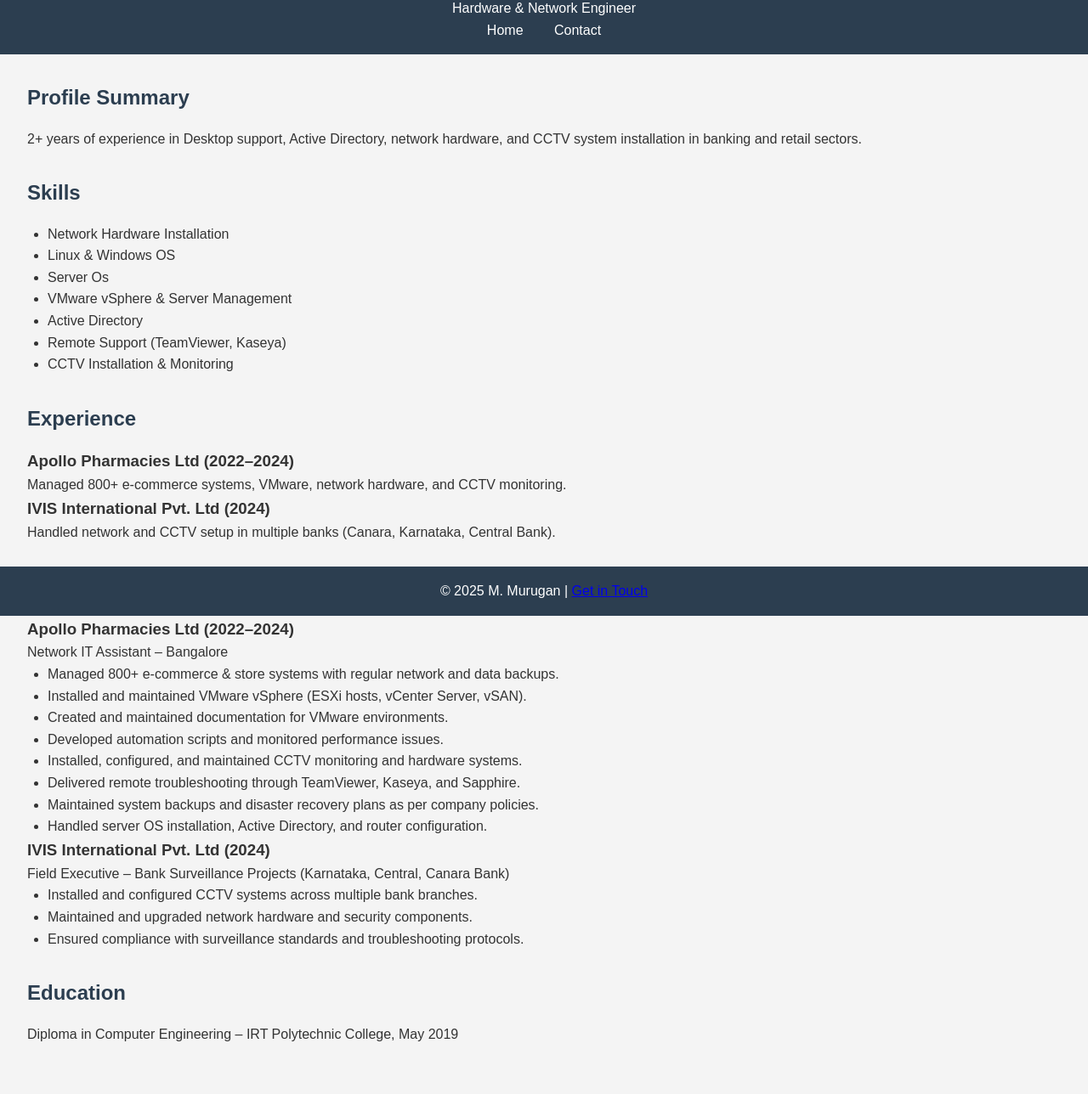
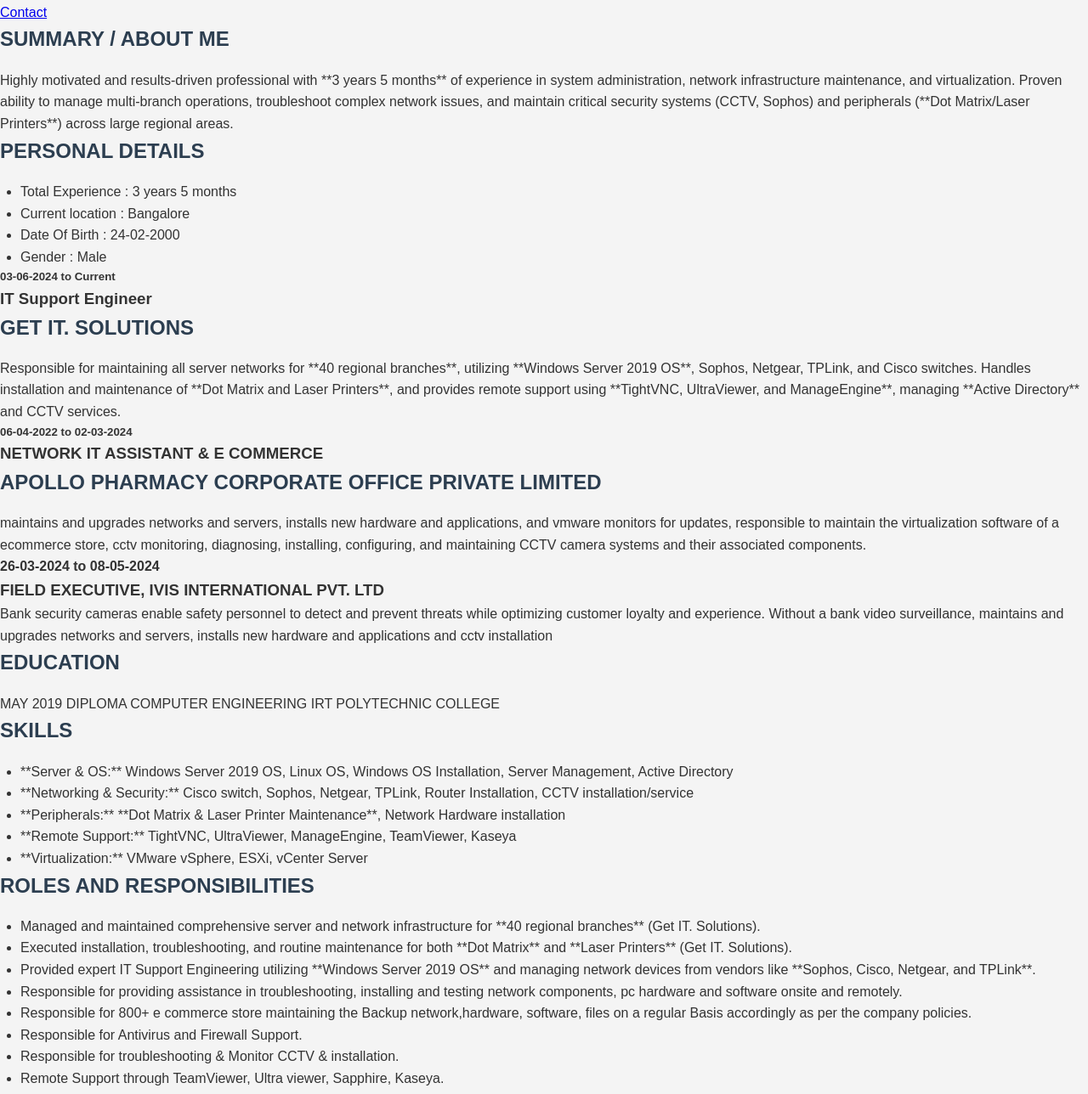
Before and after one commit to murugan2024FSD/Murugan-portfolio, a plain HTML site: page index.html in a window 1280 px wide. Shown: the part 75-1363 px from the top of the page at 85% size. Drawn offline with Linux system fonts and the light colour scheme.

Commit message:
Update index.html

```diff
--- a/index.html
+++ b/index.html
@@ -1,82 +1,109 @@
 <!DOCTYPE html>
-<html lang="en">
+<html>
 <head>
-  <meta charset="UTF-8" />
-  <meta name="viewport" content="width=device-width, initial-scale=1.0"/>
-  <title>M. Murugan | Portfolio</title>
-  <link rel="stylesheet" href="style.css" />
+    <title>Portfolio</title>
+    <link rel="stylesheet" href="style.css">
+    <link rel="preconnect" href="https://fonts.googleapis.com">
+    <link rel="preconnect" href="https://fonts.gstatic.com" crossorigin>
+    <link href="https://fonts.googleapis.com/css2?family=Young+Serif&display=swap" rel="stylesheet">
 </head>
+
 <body>
-  <header>
-    <h1>M. Murugan</h1>
-    <p>Hardware & Network Engineer</p>
-    <nav>
-      <a href="index.html">Home</a>
-      <a href="contact.html">Contact</a>
-    </nav>
-  </header>
+    <div class="container">
+        <div class="section-one">
+            <h1 class="section-one__Name">MURUGAN</h1>
+            <p class="section-one__Role">HARDWARE AND NETWORK ENGINEER | IT SUPPORT SPECIALIST</p>
+            <a class="section-one__contact" href="contact form.html">Contact</a>
+        </div>
 
-  <main>
-    <section>
-      <h2>Profile Summary</h2>
-      <p>2+ years of experience in Desktop support, Active Directory, network hardware, and CCTV system installation in banking and retail sectors.</p>
-    </section>
+        <div class="section-two">
+            <h2 class="section-two__title">SUMMARY / ABOUT ME</h2>
+            <p class="section-two__Desc">
+                Highly motivated and results-driven professional with **3 years 5 months** of experience in system administration, network infrastructure maintenance, and virtualization. Proven ability to manage multi-branch operations, troubleshoot complex network issues, and maintain critical security systems (CCTV, Sophos) and peripherals (**Dot Matrix/Laser Printers**) across large regional areas.
+            </p>
+        </div>
 
-    <section>
-      <h2>Skills</h2>
-      <ul>
-        <li>Network Hardware Installation</li>
-        <li>Linux & Windows OS</li>
-        <li>Server Os </li>
-        <li>VMware vSphere & Server Management</li>
-        <li>Active Directory</li>
-        <li>Remote Support (TeamViewer, Kaseya)</li>
-        <li>CCTV Installation & Monitoring</li>
-      </ul>
-    </section>
+        <div class="section-three">
+            <h2 class="section-three__title">PERSONAL DETAILS</h2>
+            <ul class="section-three__Desc">
+                <li>Total Experience : 3 years 5 months </li>
+                <li>Current location : Bangalore</li>
+                <li>Date Of Birth : 24-02-2000</li>
+                <li>Gender : Male</li>
+            </ul>
+        </div>
 
-    <section>
-      <h2>Experience</h2>
-      <h3>Apollo Pharmacies Ltd (2022–2024)</h3>
-      <p>Managed 800+ e-commerce systems, VMware, network hardware, and CCTV monitoring.</p>
-      <h3>IVIS International Pvt. Ltd (2024)</h3>
-      <p>Handled network and CCTV setup in multiple banks (Canara, Karnataka, Central Bank).</p>
-    </section>
+        <div class="section-four-new">
+            <h5 class="section-four-new__date">03-06-2024 to Current</h5>
+            <h3 class="section-four-new__Role">IT Support Engineer</h3>
+            <h2 class="section-four-new__company">GET IT. SOLUTIONS</h2>
+            <p class="section-four-new__des">
+                Responsible for maintaining all server networks for **40 regional branches**, utilizing **Windows Server 2019 OS**, Sophos, Netgear, TPLink, and Cisco switches. Handles installation and maintenance of **Dot Matrix and Laser Printers**, and provides remote support using **TightVNC, UltraViewer, and ManageEngine**, managing **Active Directory** and CCTV services.
+            </p>
+        </div>
 
-    <section>
-  <h2>Roles and Responsibilities</h2>
+        <div class="section-four">
+            <h5 class="section-four__date">06-04-2022 to 02-03-2024</h5>
+            <h3 class="section-four__Role">NETWORK IT ASSISTANT & E COMMERCE</h3>
+            <h2 class="section-four__company">APOLLO PHARMACY CORPORATE OFFICE PRIVATE LIMITED</h2>
+            <p class="section-four__des">maintains and upgrades networks and servers, installs new hardware and applications, and vmware monitors for updates, responsible to maintain the virtualization software of a ecommerce store, cctv monitoring, diagnosing, installing, configuring, and maintaining CCTV camera systems and their associated components.</p>
+        </div>
 
-  <h3>Apollo Pharmacies Ltd (2022–2024)</h3>
-  <p>Network IT Assistant – Bangalore</p>
-  <ul>
-    <li>Managed 800+ e-commerce & store systems with regular network and data backups.</li>
-    <li>Installed and maintained VMware vSphere (ESXi hosts, vCenter Server, vSAN).</li>
-    <li>Created and maintained documentation for VMware environments.</li>
-    <li>Developed automation scripts and monitored performance issues.</li>
-    <li>Installed, configured, and maintained CCTV monitoring and hardware systems.</li>
-    <li>Delivered remote troubleshooting through TeamViewer, Kaseya, and Sapphire.</li>
-    <li>Maintained system backups and disaster recovery plans as per company policies.</li>
-    <li>Handled server OS installation, Active Directory, and router configuration.</li>
-  </ul>
+        <div class="section-five">
+            <h4 class="section-five__Date">26-03-2024 to 08-05-2024</h4>
+            <h3 class="section-five__company">FIELD EXECUTIVE, IVIS INTERNATIONAL PVT. LTD</h3>
+            <p class="section-five__Desc">Bank security cameras enable safety personnel to detect and prevent threats while optimizing customer loyalty and experience. Without a bank video surveillance, maintains and upgrades networks and servers, installs new hardware and applications and cctv installation</p>
+        </div>
 
-  <h3>IVIS International Pvt. Ltd (2024)</h3>
-  <p>Field Executive – Bank Surveillance Projects (Karnataka, Central, Canara Bank)</p>
-  <ul>
-    <li>Installed and configured CCTV systems across multiple bank branches.</li>
-    <li>Maintained and upgraded network hardware and security components.</li>
-    <li>Ensured compliance with surveillance standards and troubleshooting protocols.</li>
-  </ul>
-</section>
+        <div class="section-six">
+            <h2 class="section-six__EDU">EDUCATION</h2>
+            <p class="section-six__year">MAY 2019
+                DIPLOMA COMPUTER ENGINEERING
+                IRT POLYTECHNIC COLLEGE</p>
+        </div>
 
+        <div class="section-seven">
+            <h2 class="section-seven__title">SKILLS</h2>
+            <ul class="section-seven__desc">
+                <li>**Server & OS:** Windows Server 2019 OS, Linux OS, Windows OS Installation, Server Management, Active Directory</li>
+                <li>**Networking & Security:** Cisco switch, Sophos, Netgear, TPLink, Router Installation, CCTV installation/service</li>
+                <li>**Peripherals:** **Dot Matrix & Laser Printer Maintenance**, Network Hardware installation</li>
+                <li>**Remote Support:** TightVNC, UltraViewer, ManageEngine, TeamViewer, Kaseya</li>
+                <li>**Virtualization:** VMware vSphere, ESXi, vCenter Server</li>
+            </ul>
+        </div>
 
-    <section>
-      <h2>Education</h2>
-      <p>Diploma in Computer Engineering – IRT Polytechnic College, May 2019</p>
-    </section>
-  </main>
+        <div class="section-eight">
+            <h2 class="section-eight__Role">ROLES AND RESPONSIBILITIES</h2>
+            <ul class="section-eight__desc">
+                <li>Managed and maintained comprehensive server and network infrastructure for **40 regional branches** (Get IT. Solutions).</li>
+                <li>Executed installation, troubleshooting, and routine maintenance for both **Dot Matrix** and **Laser Printers** (Get IT. Solutions).</li>
+                <li>Provided expert IT Support Engineering utilizing **Windows Server 2019 OS** and managing network devices from vendors like **Sophos, Cisco, Netgear, and TPLink**.</li>
+                <li>Responsible for providing assistance in troubleshooting, installing and testing network components, pc hardware and software onsite and remotely.</li>
+                <li>Responsible for 800+ e commerce store maintaining the Backup network,hardware, software, files on a regular Basis accordingly as per the company policies.</li>
+                <li>Responsible for Antivirus and Firewall Support.</li>
+                <li>Responsible for troubleshooting & Monitor CCTV & installation.</li>
+                <li>Remote Support through TeamViewer, Ultra viewer, Sapphire, Kaseya.</li>
+                <li>Timely analyses whether any repairs or replacements is needed.</li>
+            </ul>
+        </div>
 
-  <footer>
-    <p>&copy; 2025 M. Murugan | <a href="contact.html">Get in Touch</a></p>
-  </footer>
+        <div class="section-nine">
+            <h2 class="section-nine__lan">LANGUAGES KNOWN</h2>
+            <ul class="section-nine__desc">
+                <li>Tamil</li>
+                <li>English</li>
+                <li>Kannada</li>
+            </ul>
+        </div>
+
+        <div class="section-ten">
+            <p class="section-ten__title">Social Media:
+                <a href="https://www.instagram.com/hello_friends_72/profilecard/?igsh=ajdpcGNiYndvNjk0">instagram</a>
+                <a>linkedin</a>
+            </p>
+            <p>&copy Murugan</p>
+        </div>
+    </div>
 </body>
 </html>
```
